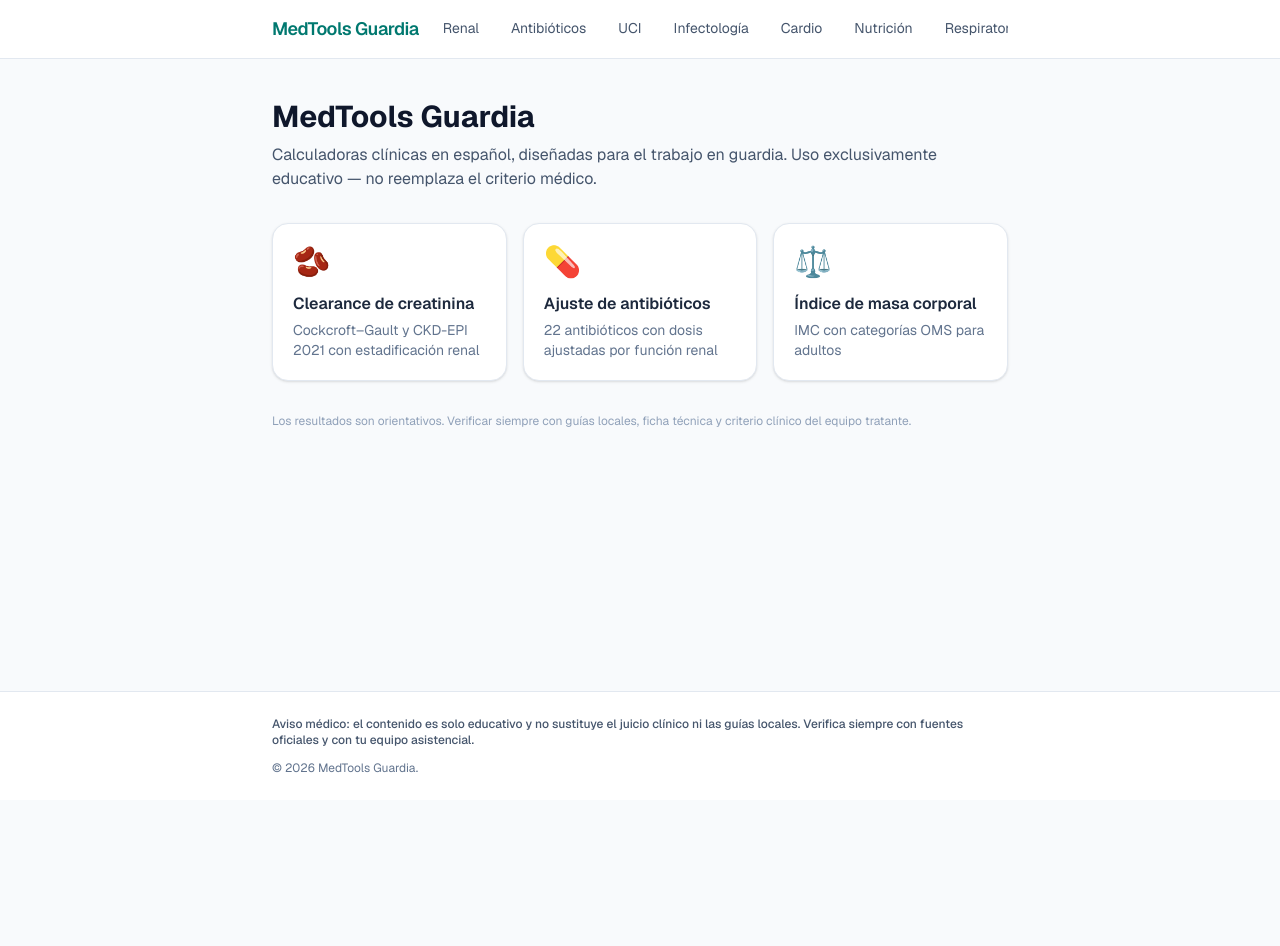
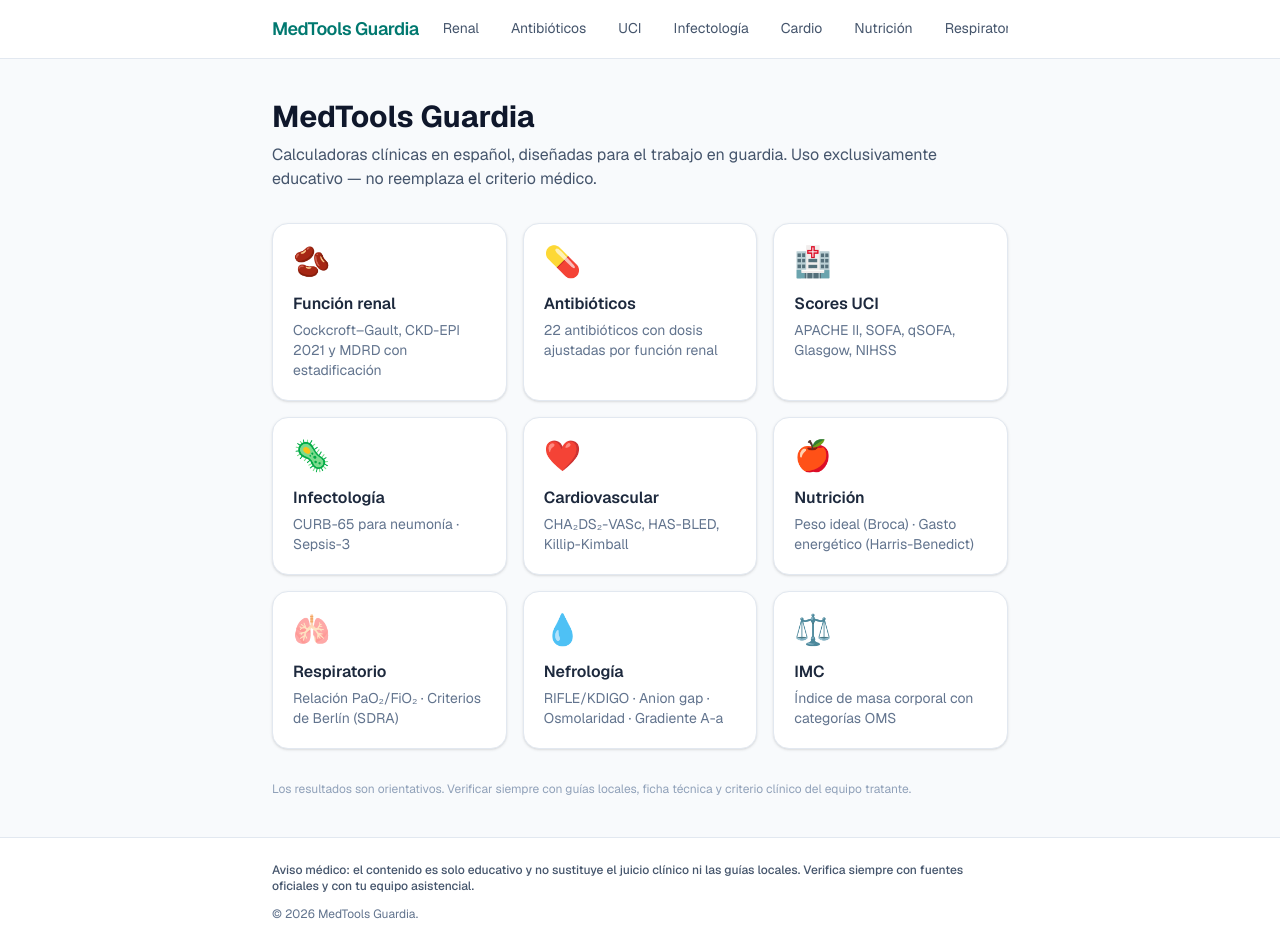
Before and after one commit to ferlambert2-programador/medtools-guardia, a Next.js app: page / in a window 1280 px wide. Before the commit the page ends 800 px from the top, so only its background shows below. Built offline with nearby package versions, Linux system fonts and the light colour scheme.

Commit message:
Update page.tsx

```diff
--- a/app/page.tsx
+++ b/app/page.tsx
@@ -4,20 +4,56 @@ const TOOLS = [
   {
     href: "/clearance-creatinina",
     icon: "🫘",
-    title: "Clearance de creatinina",
-    description: "Cockcroft–Gault y CKD-EPI 2021 con estadificación renal",
+    title: "Función renal",
+    description: "Cockcroft–Gault, CKD-EPI 2021 y MDRD con estadificación",
   },
   {
     href: "/ajuste-antibioticos",
     icon: "💊",
-    title: "Ajuste de antibióticos",
+    title: "Antibióticos",
     description: "22 antibióticos con dosis ajustadas por función renal",
+  },
+  {
+    href: "/scores-uci",
+    icon: "🏥",
+    title: "Scores UCI",
+    description: "APACHE II, SOFA, qSOFA, Glasgow, NIHSS",
+  },
+  {
+    href: "/infectologia",
+    icon: "🦠",
+    title: "Infectología",
+    description: "CURB-65 para neumonía · Sepsis-3",
+  },
+  {
+    href: "/cardiovascular",
+    icon: "❤️",
+    title: "Cardiovascular",
+    description: "CHA₂DS₂-VASc, HAS-BLED, Killip-Kimball",
+  },
+  {
+    href: "/nutricion",
+    icon: "🍎",
+    title: "Nutrición",
+    description: "Peso ideal (Broca) · Gasto energético (Harris-Benedict)",
+  },
+  {
+    href: "/respiratorio",
+    icon: "🫁",
+    title: "Respiratorio",
+    description: "Relación PaO₂/FiO₂ · Criterios de Berlín (SDRA)",
+  },
+  {
+    href: "/nefrologia",
+    icon: "💧",
+    title: "Nefrología",
+    description: "RIFLE/KDIGO · Anion gap · Osmolaridad · Gradiente A-a",
   },
   {
     href: "/imc",
     icon: "⚖️",
-    title: "Índice de masa corporal",
-    description: "IMC con categorías OMS para adultos",
+    title: "IMC",
+    description: "Índice de masa corporal con categorías OMS",
   },
 ];
 
```
